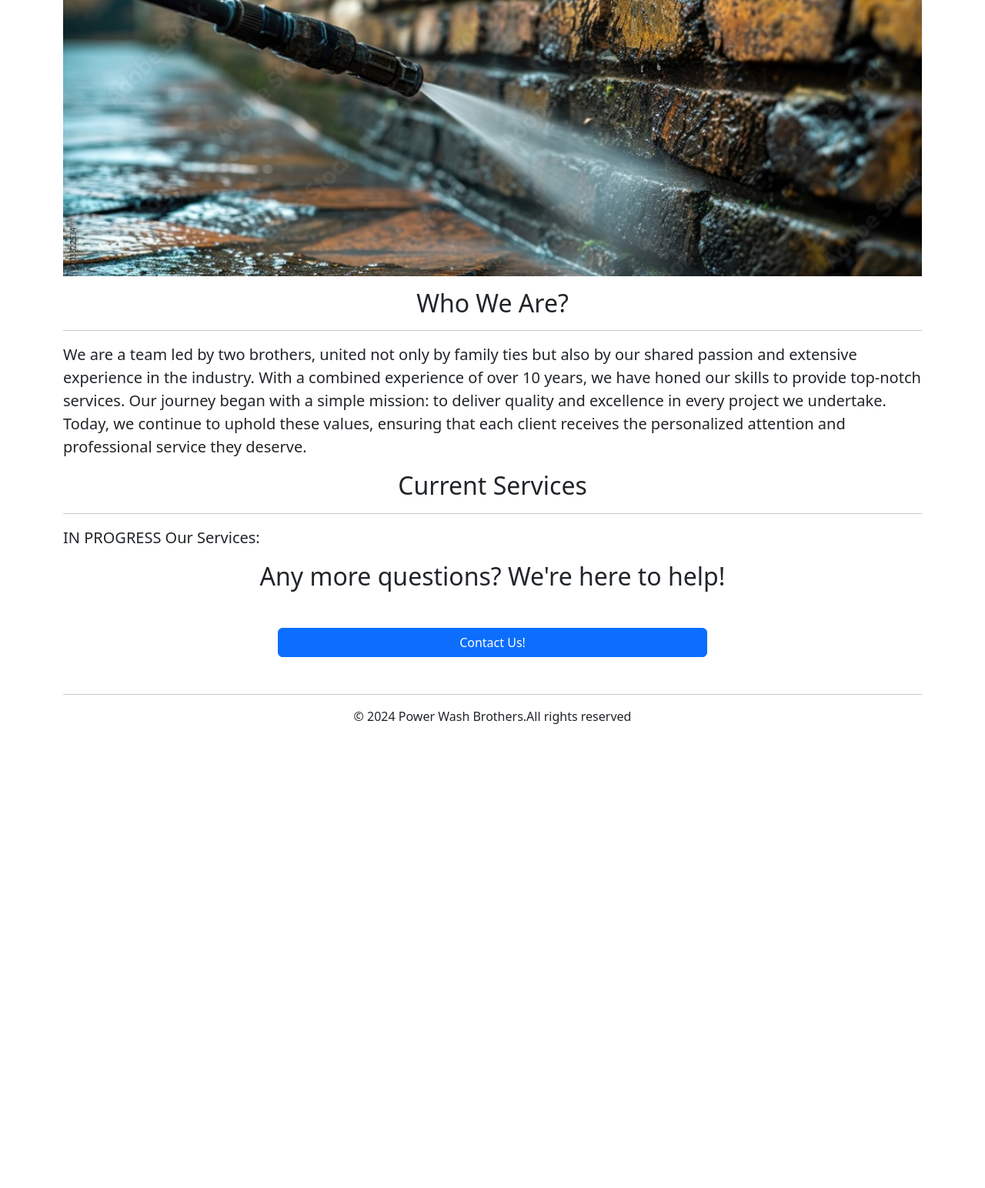
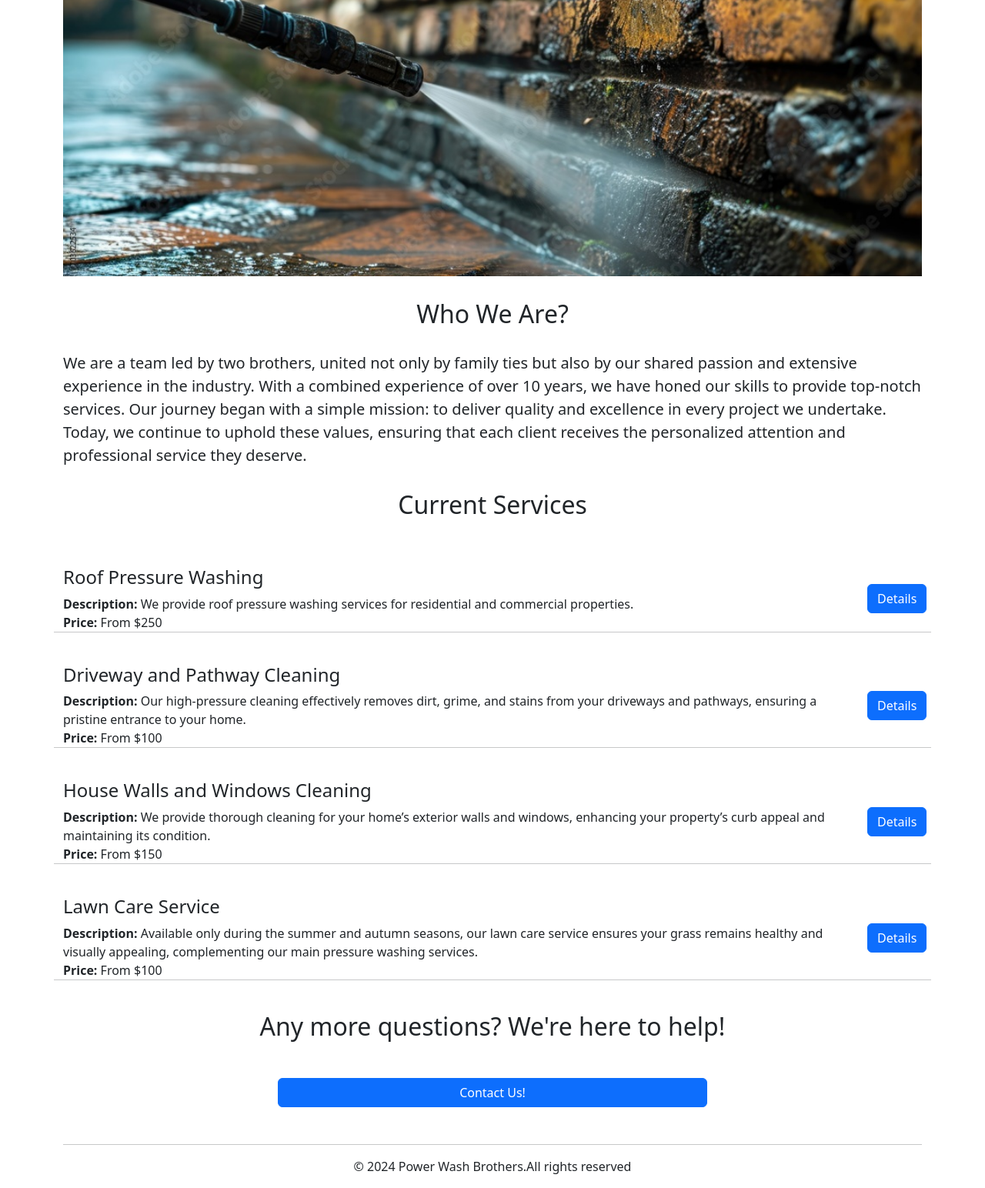
Before and after one commit to 4sta/powerwashbrothers-services-website_main, a Flask app: page / in a window 1280 px wide. Shown: the part 81-1625 px from the top of the page at 77% size. Before the commit the page ends 1022 px from the top, so only its background shows below. Run offline with Flask 3, Linux system fonts and the light colour scheme.

Commit message:
ADDED API route and Dynamic data
- imported jsonify module, have created route.
- added dynamic data with hard coded "services" list for the demonstration purposes.
- created new html file  "services"  to store a dynamic data for services.

```diff
--- a/app.py
+++ b/app.py
@@ -1,11 +1,43 @@
-from flask import Flask, render_template   #from moduel importing Flask class
+from flask import Flask, render_template, jsonify  #from moduel importing Flask class
 
 app = Flask(__name__)  #creating Flusk App
 
 
+SERVICES = [{
+    'id': 1,
+    'title': 'Roof Pressure Washing',
+    'description':
+    ' We provide roof pressure washing services for residential and commercial properties.',
+    'price': ' From $250'
+}, {
+    'id': 2,
+    'title': 'Driveway and Pathway Cleaning',
+    'description':
+    ' Our high-pressure cleaning effectively removes dirt, grime, and stains from your driveways and pathways, ensuring a pristine entrance to your home.',
+    'price': ' From $100'
+}, {
+    'id': 3,
+    'title': 'House Walls and Windows Cleaning',
+    'description':
+    ' We provide thorough cleaning for your home’s exterior walls and windows, enhancing your property’s curb appeal and maintaining its condition.',
+    'price': ' From $150'
+}, {
+    'id': 4,
+    'title': 'Lawn Care Service',
+    'description':
+    ' Available only during the summer and autumn seasons, our lawn care service ensures your grass remains healthy and visually appealing, complementing our main pressure washing services.',
+    'price': ' From $100'
+}]
+
+
 @app.route("/")
 def power_wash():
-  return render_template('homepage.html')
+  return render_template('homepage.html', services=SERVICES)
+
+
+@app.route("/api/services")
+def list_servises():
+  return jsonify(SERVICES)  #abruf der webseite in json format (json API)
 
 
 if __name__ == "__main__":
--- a/templates/homepage.html
+++ b/templates/homepage.html
@@ -6,10 +6,12 @@
     <meta name="viewport" content="width=device-width, initial-scale=1">
 
     <!-- Bootstrep link to a css file with  pre config styles-->
-    <link href="https://cdn.jsdelivr.net/npm/bootstrap@5.3.3/dist/css/bootstrap.min.css" rel="stylesheet" integrity="sha384-QWTKZyjpPEjISv5WaRU9OFeRpok6YctnYmDr5pNlyT2bRjXh0JMhjY6hW+ALEwIH" crossorigin="anonymous">
+    <link href="https://cdn.jsdelivr.net/npm/bootstrap@5.3.3/dist/css/bootstrap.min.css" rel="stylesheet"
+    integrity="sha384-QWTKZyjpPEjISv5WaRU9OFeRpok6YctnYmDr5pNlyT2bRjXh0JMhjY6hW+ALEwIH" crossorigin="anonymous">
 
     <style>
-      #homepage_banner{
+      #homepage_banner
+      {
         width: 100%;
         height: 360px;
         object-fit: cover;
@@ -24,18 +26,25 @@
       <p></p>
       <img class="img-fluid" id="homepage_banner" src="static/homepagebanner.jpg" alt="Power Wash Brothers Banner">
       <p></p>
-      <h2 class="text-center">Who We Are?</h2>
-      <hr>
-      <p class="lead">We are a team led by two brothers, united not only by family ties but also by our shared passion and extensive experience in the industry. With a combined experience of over 10 years, we have honed our skills to provide top-notch services. Our journey began with a simple mission: to deliver quality and excellence in every project we undertake. Today, we continue to uphold these values, ensuring that each client receives the personalized attention and professional service they deserve.</p>
-      <h2 class="text-center">Current Services</h2>
-      <hr>
-      <p class="lead">IN PROGRESS Our Services:</p>
+      <h2 class="text-center" style="margin-bottom: 30px;margin-top: 30px;">Who We Are?</h2>
+      <p class="lead">We are a team led by two brothers, united not only by family ties but also by our shared passion
+        and extensive experience in the industry. With a combined experience of over 10 years, we have honed our skills
+        to provide top-notch services. Our journey began with a simple mission: to deliver quality and excellence in
+        every project we undertake. Today, we continue to uphold these values, ensuring that each client receives the
+        personalized attention and professional service they deserve.</p>
+      <h2 class="text-center" style="margin-bottom: 60px;margin-top: 30px;">Current Services</h2>
+        <div>
+          {% for service in services %}
+             {% include 'services.html' %}
+          {% endfor %}
+        </div>
       <h2 class="text-center">Any more questions? We're here to help!</h2>
       <div class="d-grid gap-2 col-6 mx-auto mt-5 mb-5">
         <button class="btn btn-primary">Contact Us!</button>
       </div>
       <hr>
-      <p style=text-align:center>© 2024 Power Wash Brothers.All rights reserved</p>
+        <p style=text-align:center>© 2024 Power Wash Brothers.All rights reserved</p>
+      </div>
     </div>
   </body>
 </html>
--- /dev/null
+++ b/templates/services.html
@@ -0,0 +1,15 @@
+<div class ="row" style=margin-bottom:25px>
+   <div class="col-11">
+     <h4>{{service['title']}}</h4>
+     <div>
+       <b>Description:</b>{{service ['description']}}
+     </div>
+     <div >
+       <b>Price:</b>{{service ['price']}}
+     </div>
+   </div>
+   <div class="col-1 d-flex align-items-center">
+       <button type="button" class="btn btn-primary">Details</button>
+   </div>
+   <hr>
+</div>
```
